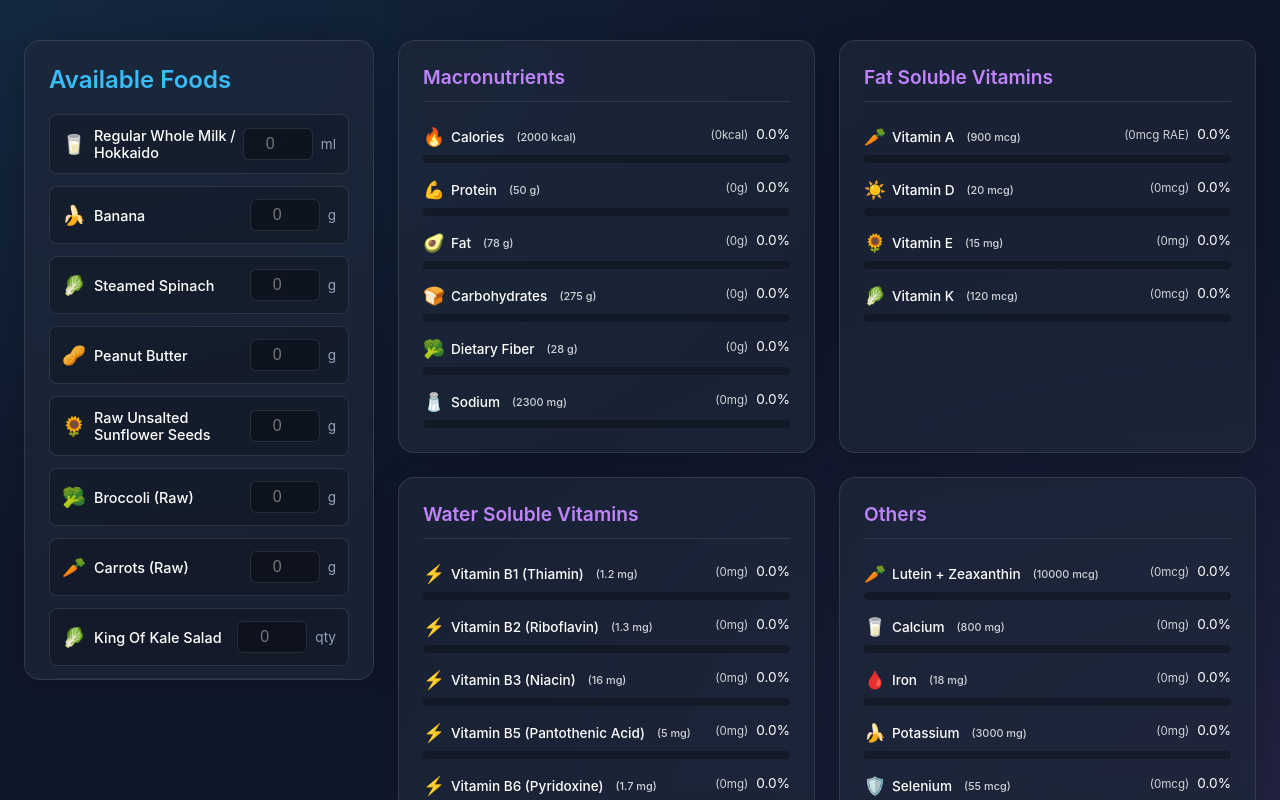
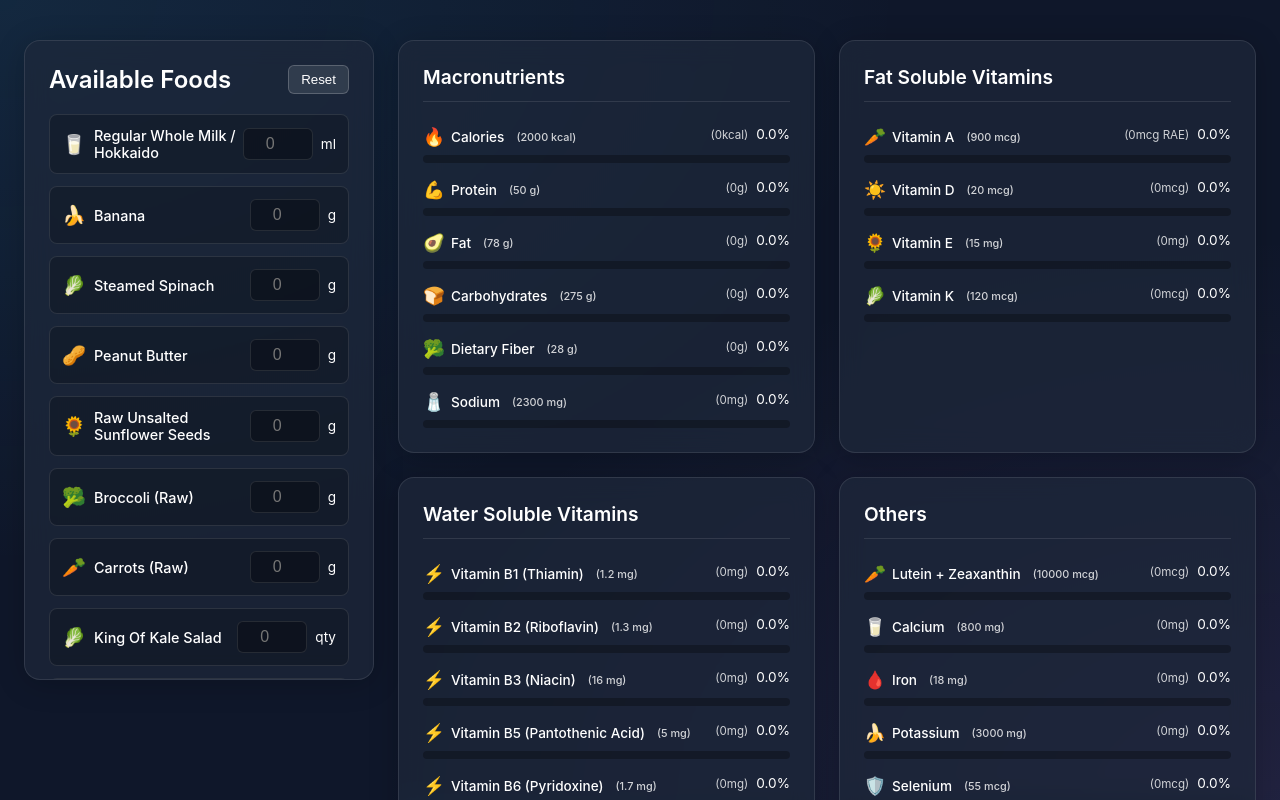
Before and after one commit to natoen/nutrition, a React (Vite) app in the folder visualizer/: page / in a window 1280 px wide. Shown: the top 800 px of the page. Built offline with nearby package versions, Linux system fonts and the light colour scheme.

Commit message:
adjust visual

```diff
--- a/visualizer/src/components/MealBuilder.css
+++ b/visualizer/src/components/MealBuilder.css
@@ -12,7 +12,7 @@
 
 .food-selector h2 {
   margin-bottom: 20px;
-  color: var(--accent-1);
+  color: #ffffff;
 }
 
 .food-list {
@@ -80,7 +80,7 @@
 
 .rdi-group h3 {
   margin-bottom: 24px;
-  color: var(--accent-3);
+  color: #ffffff;
   font-size: 1.2rem;
   border-bottom: 1px solid var(--border-color);
   padding-bottom: 12px;
@@ -106,7 +106,8 @@
 }
 
 .complete-text {
-  color: var(--success);
+  color: #ffffff;
+  text-shadow: 0 0 8px var(--success);
   font-weight: 700;
 }
 
--- a/visualizer/src/components/MealBuilder.tsx
+++ b/visualizer/src/components/MealBuilder.tsx
@@ -55,6 +55,7 @@ const getFoodStyle = (name: string) => {
   const lower = name.toLowerCase()
   if (lower.includes('milk')) return { icon: '🥛', color: '#f8fafc' }
   if (lower.includes('banana')) return { icon: '🍌', color: '#fde047' }
+  if (lower.includes('blueberry')) return { icon: '🫐', color: '#3b82f6' }
   if (lower.includes('strawberry')) return { icon: '🍓', color: '#ef4444' }
   if (lower.includes('pineapple')) return { icon: '🍍', color: '#eab308' }
   if (lower.includes('apple')) return { icon: '🍎', color: '#ef4444' }
@@ -67,7 +68,7 @@ const getFoodStyle = (name: string) => {
   if (lower.includes('avocado')) return { icon: '🥑', color: '#10b981' }
   if (lower.includes('natto') || lower.includes('bean')) return { icon: '🫘', color: '#a16207' }
   if (lower.includes('rice')) return { icon: '🍚', color: '#f8fafc' }
-  if (lower.includes('spinach') || lower.includes('kale')) return { icon: '🥬', color: '#10b981' }
+  if (lower.includes('spinach') || lower.includes('kale') || lower.includes('lettuce')) return { icon: '🥬', color: '#10b981' }
   if (lower.includes('broccoli')) return { icon: '🥦', color: '#10b981' }
   if (lower.includes('salad') || lower.includes('celery')) return { icon: '🥗', color: '#10b981' }
   if (lower.includes('liver') || lower.includes('beef') || lower.includes('pork')) return { icon: '🥩', color: '#ef4444' }
@@ -195,8 +196,28 @@ const MealBuilder: React.FC<MealBuilderProps> = ({ data }) => {
 
   return (
     <div className="meal-builder">
+      <div style={{ display: 'flex', flexDirection: 'column', gap: '24px' }}>
       <div className="glass-panel food-selector">
-        <h2>Available Foods</h2>
+        <div style={{ display: 'flex', justifyContent: 'space-between', alignItems: 'center', marginBottom: '20px' }}>
+          <h2 style={{ marginBottom: 0 }}>Available Foods</h2>
+          <button
+            onClick={() => setQuantities({})}
+            style={{
+              background: 'rgba(255,255,255,0.1)',
+              color: 'white',
+              border: '1px solid rgba(255,255,255,0.2)',
+              padding: '6px 12px',
+              borderRadius: '6px',
+              cursor: 'pointer',
+              fontWeight: 500,
+              transition: 'background 0.2s'
+            }}
+            onMouseOver={(e) => e.currentTarget.style.background = 'rgba(239, 68, 68, 0.4)'}
+            onMouseOut={(e) => e.currentTarget.style.background = 'rgba(255,255,255,0.1)'}
+          >
+            Reset
+          </button>
+        </div>
         <div className="food-list">
           {foods.map(food => {
             const { icon } = getFoodStyle(food.name)
@@ -245,6 +266,30 @@ const MealBuilder: React.FC<MealBuilderProps> = ({ data }) => {
             )
           })}
         </div>
+      </div>
+
+      {/* Selected Foods Summary Box */}
+      {Object.keys(quantities).length > 0 && (
+        <div className="glass-panel">
+          <h3 style={{ color: 'white', fontSize: '1.1rem', marginBottom: '16px' }}>Selected Foods</h3>
+          <div style={{ display: 'flex', flexDirection: 'column', gap: '10px' }}>
+            {Object.keys(quantities).map(id => {
+              const qty = quantities[id];
+              if (!qty || qty <= 0) return null;
+              const food = foods.find(f => f.id === id);
+              if (!food) return null;
+
+              const unitStr = food.name.toLowerCase().includes('milk') ? 'ml' : (food.name.toLowerCase().includes('salad') ? 'qty' : 'g');
+              return (
+                <div key={`summary-${id}`} style={{ display: 'flex', justifyContent: 'space-between', alignItems: 'center', color: 'rgba(255,255,255,0.9)', fontSize: '0.95rem' }}>
+                  <span>{food.name}</span>
+                  <span style={{ fontWeight: 'bold' }}>{qty}{unitStr}</span>
+                </div>
+              );
+            })}
+          </div>
+        </div>
+      )}
       </div>
 
       <div className="rdi-dashboard">
--- a/visualizer/src/index.css
+++ b/visualizer/src/index.css
@@ -1,8 +1,8 @@
 :root {
   --bg-color: #0f172a;
   --panel-bg: rgba(30, 41, 59, 0.7);
-  --text-primary: #f8fafc;
-  --text-secondary: #94a3b8;
+  --text-primary: #ffffff;
+  --text-secondary: #ffffff;
   --accent-1: #38bdf8;
   --accent-2: #818cf8;
   --accent-3: #c084fc;
```
